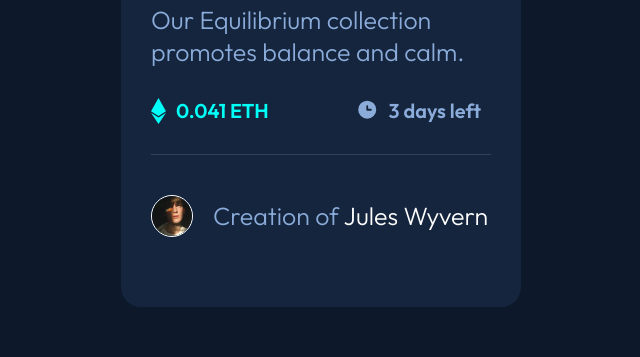
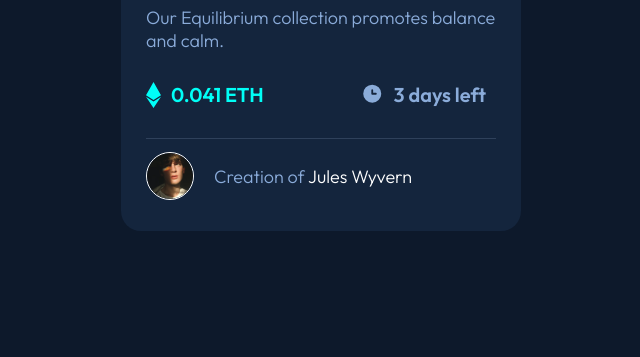
Before and after one commit to alaayasser741/nft-preview-card-component-main, a plain HTML site: page index.html in a window 1280 px wide. Shown: the part 506-863 px from the top of the page, without its empty margins (319-959 px from the left). After the commit the page ends 800 px from the top, so only its background shows below. Drawn offline with Linux system fonts and the light colour scheme.

Commit message:
third Edit

```diff
--- a/style.css
+++ b/style.css
@@ -18,7 +18,7 @@ p{
 }
 .box{
     background-color: var(--card_BG);
-    width: 30%;
+    width: 25%;
     border-radius: 20px;
     -webkit-border-radius: 20px;
     -moz-border-radius: 20px;
@@ -26,10 +26,10 @@ p{
     -o-border-radius: 20px;
     display: flex;
     flex-direction: column;
-    margin: 10% auto;
+    margin: 40px auto;
 }
 .box .content{
-    padding: 30px;
+    padding: 25px;
 }
 .box .content .imgnft{
     position: relative;
@@ -51,7 +51,7 @@ p{
     top: 0;
     background-color: aqua;
     width: 100%;
-    height: 100%;
+    height: 99%;
     border-radius: 15px;
     opacity: 0;
     transition: opacity 0.3s ease-in-out ;
@@ -84,7 +84,7 @@ p{
 }
 .box .content .text p{
     color: var(--Soft_blue);
-    font-size: 25px;
+    font-size: 18px;
     font-weight: 300;
 }
 .box .content .time{
@@ -127,7 +127,6 @@ hr{
 }
 .box .content .avatar{
 display: flex;
-margin: 20px 0;
 align-items: center;
 }
 .box .content .avatar img{
@@ -137,13 +136,13 @@ align-items: center;
     -moz-border-radius: 50%;
     -ms-border-radius: 50%;
     -o-border-radius: 50%;
-    width: 40px;
-    height: 40px;
+    width: 46px;
+    height: 46px;
     vertical-align: middle;
 }
 .box .content .avatar p{
     margin-left: 20px;
-    font-size: 25px;
+    font-size: 18px;
     color: var(--Soft_blue);
     font-weight: 300;
 }
```
